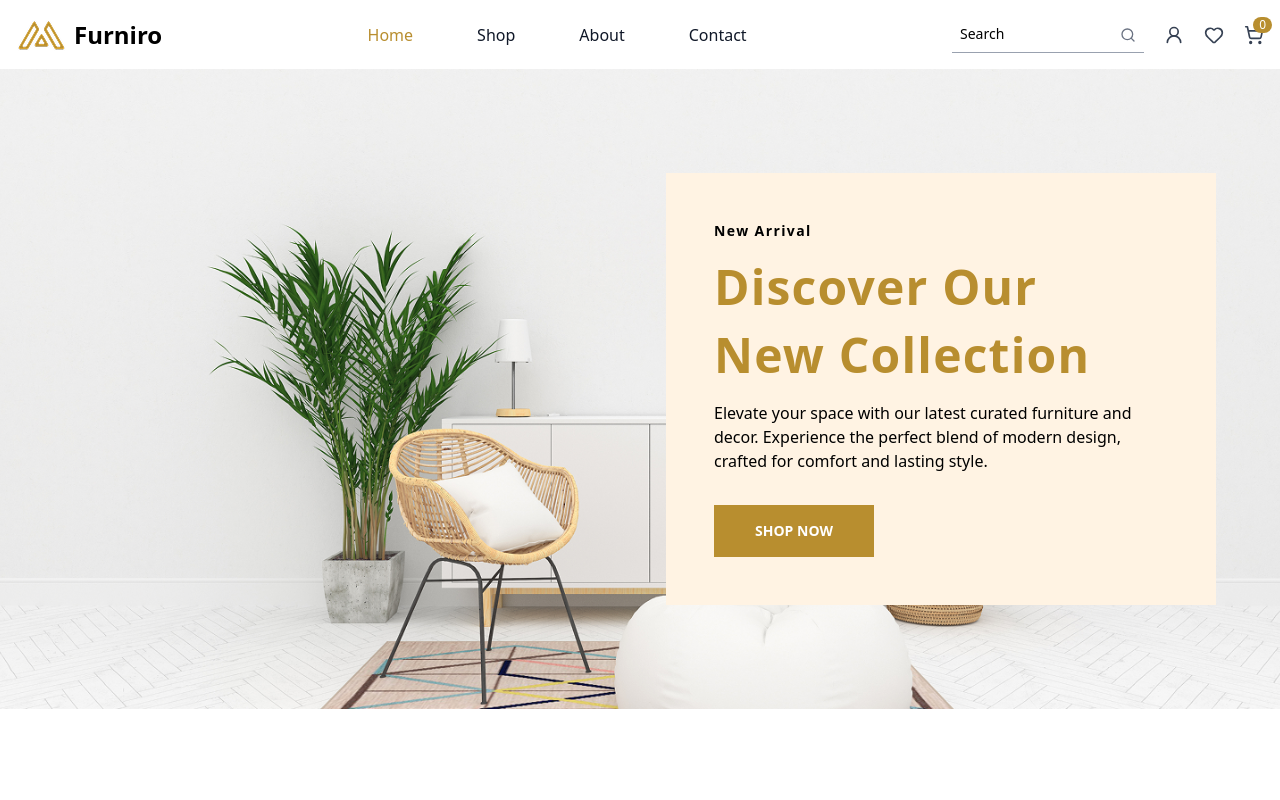
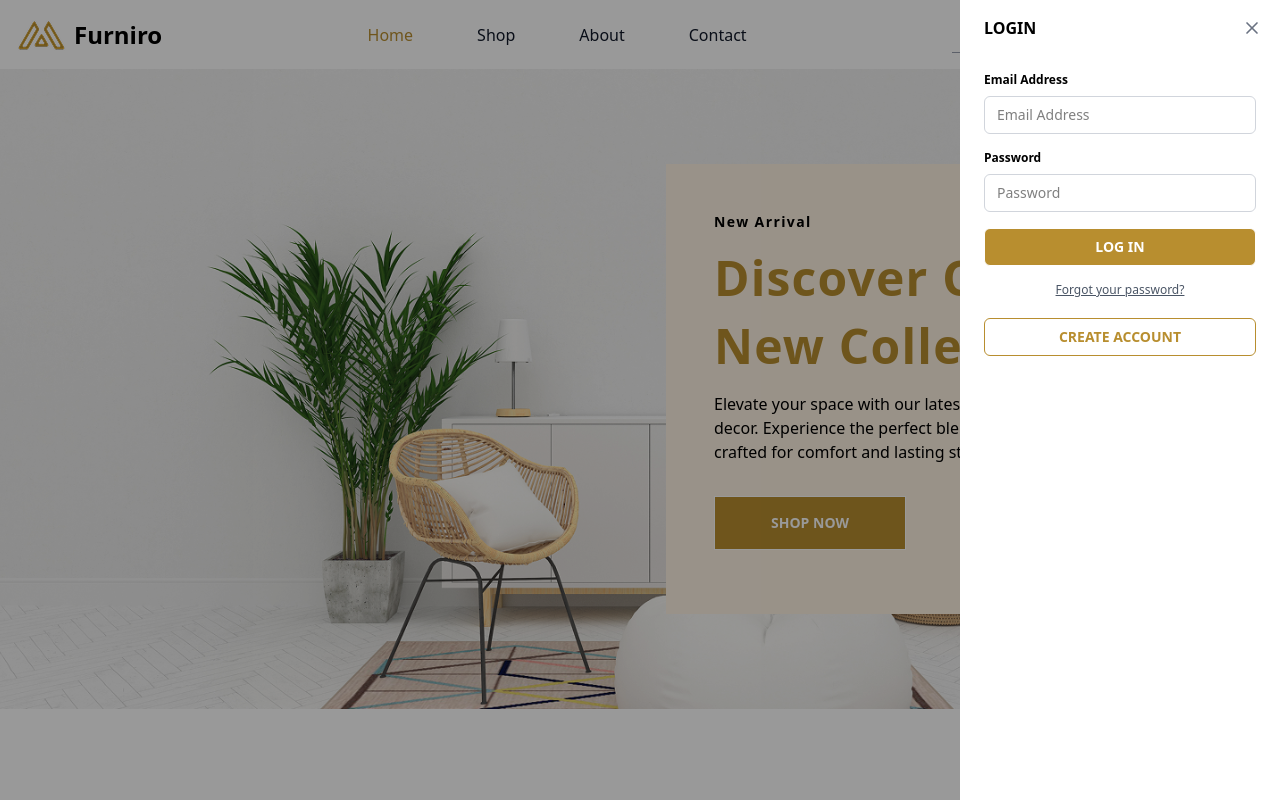
Before and after one commit to faressuliman/e-commerce, a React (Vite) app: page / in a window 1280 px wide. Both pictures are taken after a click on the button 1174 px from the left and 34 px from the top of the page. Built offline with nearby package versions, Linux system fonts and the light colour scheme.

Commit message:
feat: user drawer is done

```diff
--- a/src/components/MenuDrawer.tsx
+++ b/src/components/MenuDrawer.tsx
@@ -37,7 +37,7 @@ const MenuDrawer = () => {
                 {/* Close button */}
                 <button
                     type="button"
-                    className="absolute top-4.5 right-2.5 text-gray-500 hover:text-primary hover:cursor-pointer"
+                    className="absolute top-4.5 right-2.5 text-gray-500 hover:text-primary hover:cursor-pointer transition duration-300"
                     onClick={() => dispatch(closeSidebar())}
                 >
                     <X className="w-5 h-5" />
--- a/src/components/UserDrawer.tsx
+++ b/src/components/UserDrawer.tsx
@@ -0,0 +1,69 @@
+import { X } from "lucide-react";
+import type { RootState } from "../app/store";
+import { useDispatch, useSelector } from "react-redux";
+import { closeUserDrawer } from "../app/features/userDrawerSlice";
+import Input from "./ui/Input";
+import Button from "./ui/Button";
+import { NavLink } from "react-router-dom";
+
+const MenuDrawer = () => {
+    const dispatch = useDispatch();
+    const isOpenUserDrawer = useSelector((state: RootState) => state.userDrawer.isOpenUserDrawer);
+
+    return (
+        <>
+            {/* Backdrop */}
+            {isOpenUserDrawer && (
+                <div
+                    className="fixed inset-0 bg-black/40 bg-opacity-50 z-30"
+                    onClick={() => dispatch(closeUserDrawer())}
+                />
+            )}
+
+            {/* Drawer */}
+            <div
+                id="drawer-backdrop"
+                className={`fixed top-0 right-0 z-40 h-screen p-4 overflow-y-auto bg-white w-72 lg:w-80 transform transition-transform duration-500 ease-in-out
+                ${isOpenUserDrawer ? "translate-x-0" : "translate-x-full"}`}
+                tabIndex={-1}
+                aria-labelledby="drawer-backdrop-label"
+            >
+                <h5 id="drawer-backdrop-label" className="text-base font-bold uppercase mb-4 px-2">
+                    Login
+                </h5>
+
+                {/* Close button */}
+                <button
+                    type="button"
+                    className="absolute top-4.5 right-2.5 text-gray-500 hover:text-primary transition duration-300 hover:cursor-pointer px-2"
+                    onClick={() => dispatch(closeUserDrawer())}
+                >
+                    <X className="w-5 h-5" />
+                    <span className="sr-only">Close menu</span>
+                </button>
+
+                <div className="py-4 px-2">
+                    <form className="text-sm">
+                        <Input label="Email Address" placeholder="Email Address" />
+                        <Input label="Password" placeholder="Password" />
+                        <Button
+                            className="w-full rounded-md text-white bg-primary border hover:bg-white hover:-translate-y-1 hover:border-primary hover:text-primary mb-4 text-sm">
+                            LOG IN
+                        </Button>
+                    </form>
+                    <div>
+                        <NavLink to="/forgotpassword">
+                            <p className="text-gray-600 text-xs underline text-center mb-5">Forgot your password?</p>
+                        </NavLink>
+                        <Button
+                            className="w-full rounded-md bg-white border text-primary border-primary hover:bg-primary hover:-translate-y-1 hover:text-white text-sm">
+                            CREATE ACCOUNT
+                        </Button>
+                    </div>
+                </div>
+            </div>
+        </>
+    );
+};
+
+export default MenuDrawer;
--- /dev/null
+++ b/src/components/ui/Button.tsx
@@ -0,0 +1,28 @@
+import type { ButtonHTMLAttributes, ReactNode } from "react"
+
+interface IProps extends ButtonHTMLAttributes<HTMLButtonElement> {
+  children: ReactNode,
+  className?: string
+  isLoading?: boolean
+}
+
+const Button = ({ children, className, isLoading, ...rest }: IProps) => {
+  return (
+    <button className={`${className} py-2 px-6 cursor-pointer duration-300 font-bold flex items-center justify-center disabled:cursor-not-allowed disabled:hover:bg-[#284975] disabled:bg-[#284975]`} {...rest} disabled={isLoading}>
+      {isLoading ? <svg
+        className="mr-3 -ml-1 w-5 h-5 animate-spin text-white"
+        xmlns="http://www.w3.org/2000/svg"
+        fill="none"
+        viewBox="0 0 24 24">
+        <circle className="opacity-25" cx="12" cy="12" r="10" stroke="currentColor" stroke-width="4"></circle>
+        <path
+          className="opacity-75"
+          fill="currentColor"
+          d="M4 12a8 8 0 018-8V0C5.373 0 0 5.373 0 12h4zm2 5.291A7.962 7.962 0 014 12H0c0 3.042 1.135 5.824 3 7.938l3-2.647z">
+        </path></svg> : null}
+      {children}
+    </button>
+  )
+}
+
+export default Button
--- /dev/null
+++ b/src/components/ui/Input.tsx
@@ -0,0 +1,20 @@
+import { forwardRef, type InputHTMLAttributes, type Ref } from "react";
+
+interface IProps extends InputHTMLAttributes<HTMLInputElement> {
+    label?: string
+}
+
+const Input = forwardRef(({ label, ...rest }: IProps, ref: Ref<HTMLInputElement>) => {
+    return (
+        <div className="flex flex-col gap-2">
+            {label && (
+                <label className="text-xs font-bold">{label}</label>
+            )}
+            <input type="text" ref={ref} {...rest} className="border border-gray-300 rounded-md px-3 py-2 mb-4 placeholder:text-sm focus:transition-all focus:duration-400" />
+        </div>
+    );
+});
+
+Input.displayName = "Input";
+
+export default Input;
--- a/src/layout/Layout.tsx
+++ b/src/layout/Layout.tsx
@@ -1,12 +1,14 @@
 import { Outlet } from "react-router-dom";
 import Navbar from "./Navbar";
 import MenuDrawer from "../components/MenuDrawer";
+import UserDrawer from "../components/UserDrawer";
 
 const Layout = () => {
   return (
     <>
       <Navbar />
       <MenuDrawer />
+      <UserDrawer />
       <Outlet />
     </>
   );
--- a/src/layout/Navbar.tsx
+++ b/src/layout/Navbar.tsx
@@ -1,8 +1,9 @@
 import { NavLink } from "react-router-dom";
 import logo from "../assets/logo.png";
 import { UserRound, Heart, ShoppingCart, Search, Menu } from "lucide-react";
-import { useDispatch} from "react-redux";
+import { useDispatch } from "react-redux";
 import { openSidebar } from "../app/features/menuDrawerSlice"
+import { openUserDrawer } from "../app/features/userDrawerSlice"
 
 const Navbar = () => {
 
@@ -18,7 +19,7 @@ const Navbar = () => {
                         <button
                             type="button"
                             className="inline-flex items-center justify-center p-2 w-8 h-8 text-gray-700 rounded-lg hover:bg-gray-100 hover:cursor-pointer focus:outline-none"
-                            onClick={() => {dispatch(openSidebar())}}
+                            onClick={() => { dispatch(openSidebar()) }}
                         >
                             <Menu className="w-5 h-5" />
                         </button>
@@ -33,7 +34,8 @@ const Navbar = () => {
                     </NavLink>
 
                     <div className="flex items-center gap-3">
-                        <button className="hover:text-primary hover:cursor-pointer transition-colors text-gray-700">
+                        <button className="hover:text-primary hover:cursor-pointer transition-colors text-gray-700"
+                            onClick={() => { dispatch(openUserDrawer()) }}>
                             <UserRound className="w-5 h-5" />
                         </button>
                         <button className="hover:text-primary hover:cursor-pointer transition-colors relative text-gray-700">
@@ -99,7 +101,8 @@ const Navbar = () => {
                             </div>
                         </div>
 
-                        <button className="hover:text-primary hover:cursor-pointer transition-colors">
+                        <button className="hover:text-primary hover:cursor-pointer transition-colors"
+                            onClick={() => { dispatch(openUserDrawer()) }}>
                             <UserRound className="w-5 h-5" />
                         </button>
                         <button className="hover:text-primary hover:cursor-pointer transition-colors">
--- a/src/pages/index.tsx
+++ b/src/pages/index.tsx
@@ -1,4 +1,5 @@
 import hero from "../assets/hero-bg.png"
+import Button from "../components/ui/Button"
 
 const index = () => {
   return (
@@ -26,9 +27,10 @@ const index = () => {
             Elevate your space with our latest curated furniture and decor. Experience the perfect blend of modern design, crafted for comfort and lasting style.
           </p>
 
-          <button className="w-full lg:w-40 py-2 sm:py-4 lg:py-4 bg-primary font-bold text-sm text-white hover:bg-amber-400 hover:cursor-pointer transition-colors duration-300">
+          <Button
+            className="w-full md:w-48 py-4 text-white bg-primary border hover:bg-secondary hover:-translate-y-1 hover:border-primary hover:text-primary mb-4 text-sm">
             SHOP NOW
-          </button>
+          </Button>
         </div>
       </section>
     </section>
```
